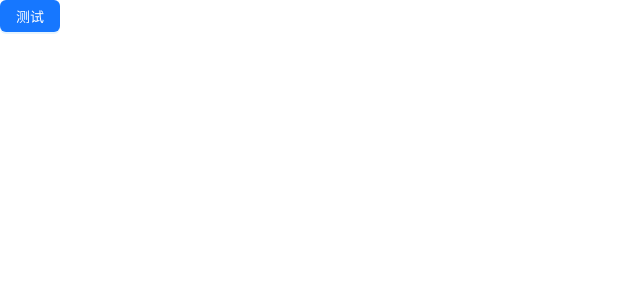
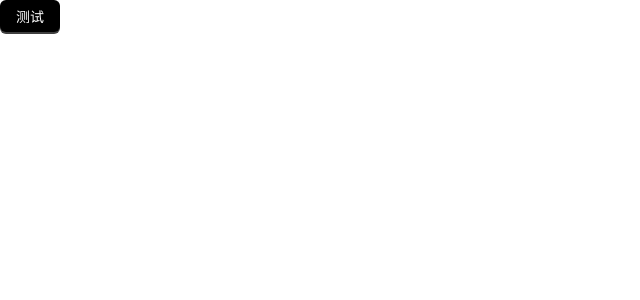
Before and after one commit to changyong-xin/antd-theme, a React (Create React App) app: page / in a window 1280 px wide. Shown: the top 300 px of the page, without its empty margins (0-640 px from the left). Built offline with nearby package versions, Linux system fonts and the light colour scheme.

Commit message:
提交-xin

```diff
--- a/src/antdComponents.tsx
+++ b/src/antdComponents.tsx
@@ -1,9 +1,17 @@
-import { Button } from 'antd';
+import { Button, ConfigProvider } from 'antd';
 function AntdComponets() {
     return (
-        <div>
-            <Button type='primary'>测试 </Button>
-        </div>
+        <ConfigProvider
+            theme={{
+                token:{
+                    colorPrimary:'orange'
+                }
+            }}
+        >
+            <div>
+                <Button type='primary'>测试 </Button>
+            </div>
+        </ConfigProvider>
     );
 }
 
```
